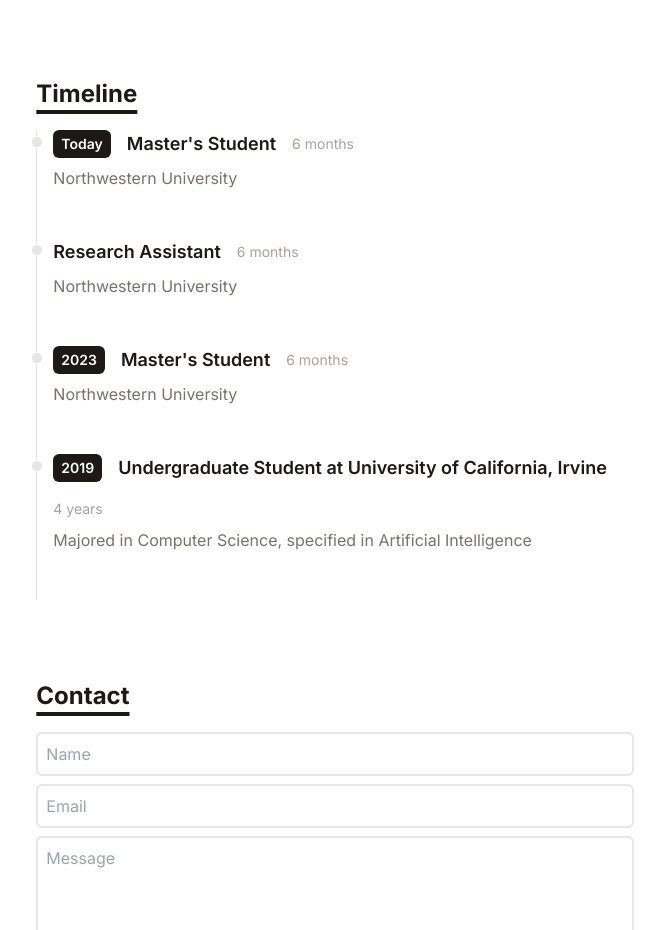
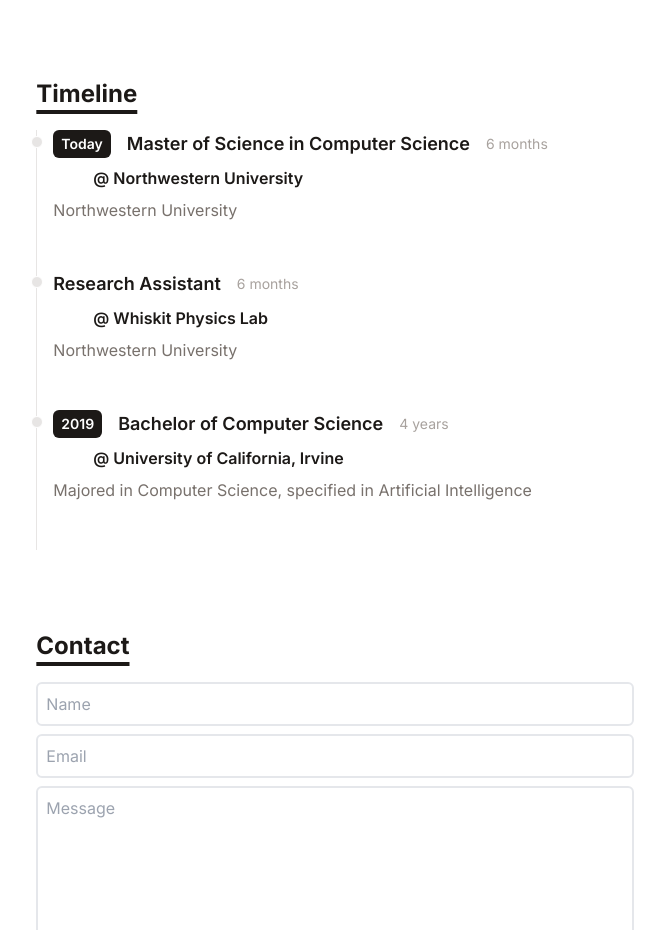
Before and after one commit to Geo-Li/Geo-Portfolio, a React (Vite) app: page / in a window 1280 px wide. Shown: the part 1584-2514 px from the top of the page, without its empty margins (305-970 px from the left). Built offline with nearby package versions, Linux system fonts and the light colour scheme.

Commit message:
Updated timeline so the institution is reflected

```diff
--- a/src/components/Timeline.jsx
+++ b/src/components/Timeline.jsx
@@ -13,6 +13,7 @@ const Timeline = () => {
             year={item.year}
             title={item.title}
             duration={item.duration}
+            institution={item.institution}
             details={item.details}
           />
         ))}
--- a/src/components/TimelineItem.jsx
+++ b/src/components/TimelineItem.jsx
@@ -1,6 +1,6 @@
 import React from "react";
 
-const TimelineItem = ({ year, title, duration, details }) => {
+const TimelineItem = ({ year, title, duration, institution, details }) => {
   return (
     <div>
       <ol
@@ -46,6 +46,9 @@ const TimelineItem = ({ year, title, duration, details }) => {
               {duration}
             </div>
           </div>
+          <div className="ml-10 my-2 font-semibold">
+            @ {institution}
+          </div>
           <p
             className="my-2 text-base
                        font-normal text-stone-500
--- a/src/data/timeline.js
+++ b/src/data/timeline.js
@@ -2,25 +2,22 @@
 export default [
   {
     year: "Today",
-    title: "Master's Student",
+    title: "Master of Science in Computer Science",
     duration: "6 months",
+    institution: "Northwestern University",
     details: "Northwestern University",
   },
   {
     title: "Research Assistant",
     duration: "6 months",
-    details: "Northwestern University",
-  },
-  {
-    year: "2023",
-    title: "Master's Student",
-    duration: "6 months",
+    institution: "Whiskit Physics Lab",
     details: "Northwestern University",
   },
   {
     year: "2019",
-    title: "Undergraduate Student at University of California, Irvine",
+    title: "Bachelor of Computer Science",
     duration: "4 years",
+    institution: "University of California, Irvine",
     details: "Majored in Computer Science, specified in Artificial Intelligence",
   },
 ];
```
